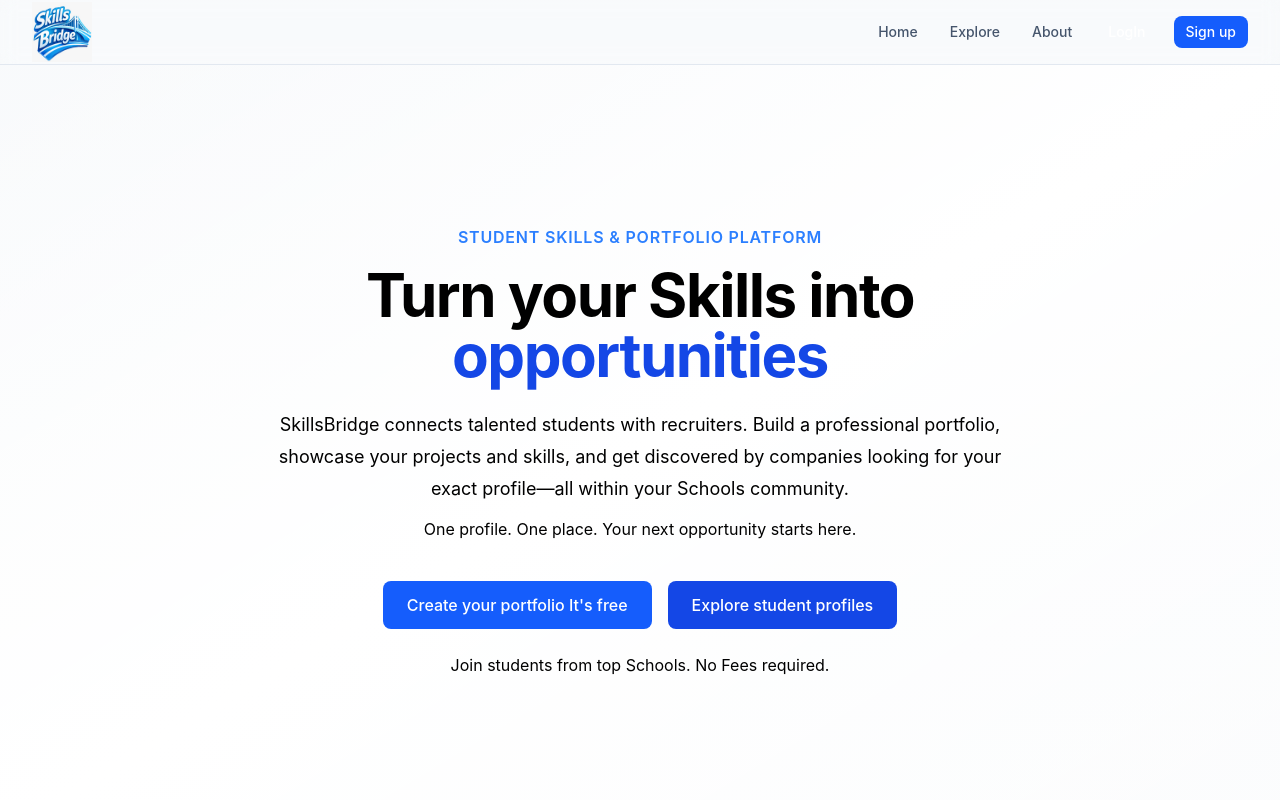
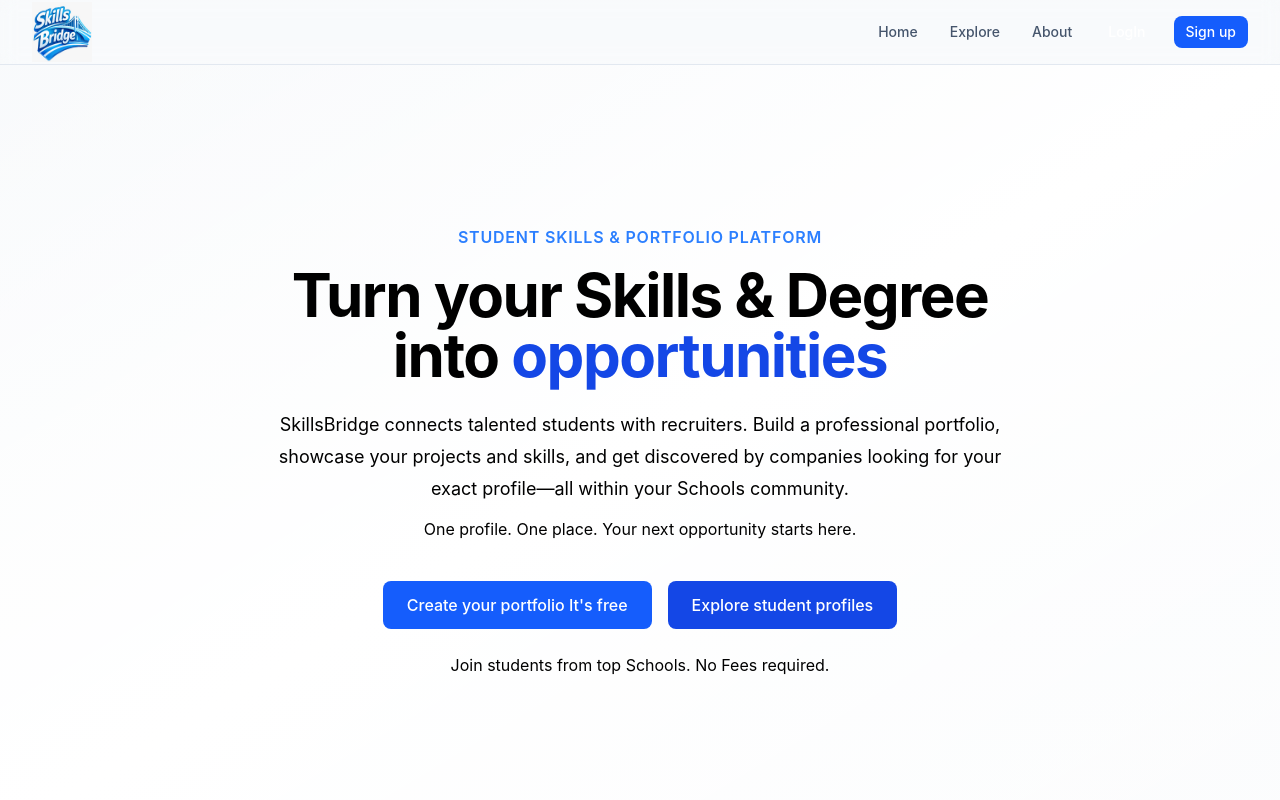
Before and after one commit to leeladiv/SkillsBridge, a Vue app in the folder Frontend/SkillsBridge/: page / in a window 1280 px wide. Shown: the top 800 px of the page. Built offline with nearby package versions, Linux system fonts and the light colour scheme.

Commit message:
leela make changes

```diff
--- a/Frontend/SkillsBridge/src/views/LandingView.vue
+++ b/Frontend/SkillsBridge/src/views/LandingView.vue
@@ -19,7 +19,7 @@ import AppFooter from '../components/layout/AppFooter.vue'
               Student Skills & Portfolio Platform
             </p>
             <h1 class="mt-4 text-4xl font-bold tracking-tight text-black sm:text-5xl lg:text-6xl">
-              Turn your Skills into
+              Turn your Skills & Degree into
               <span class="bg-linear-to-r from-primary-600 text-blue-700 to-academic-navy bg-clip-text text-3x1">
                 opportunities
               </span>
```
